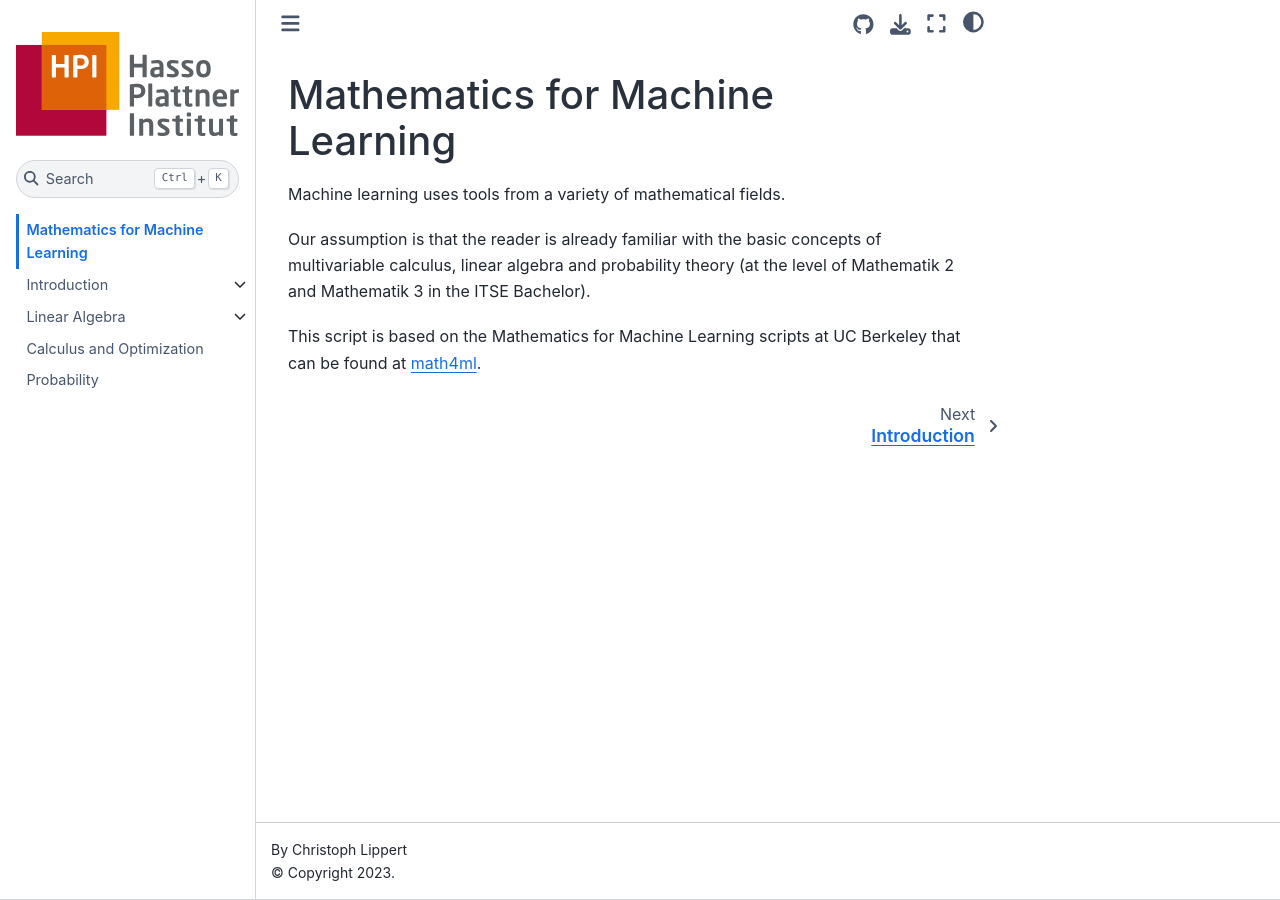
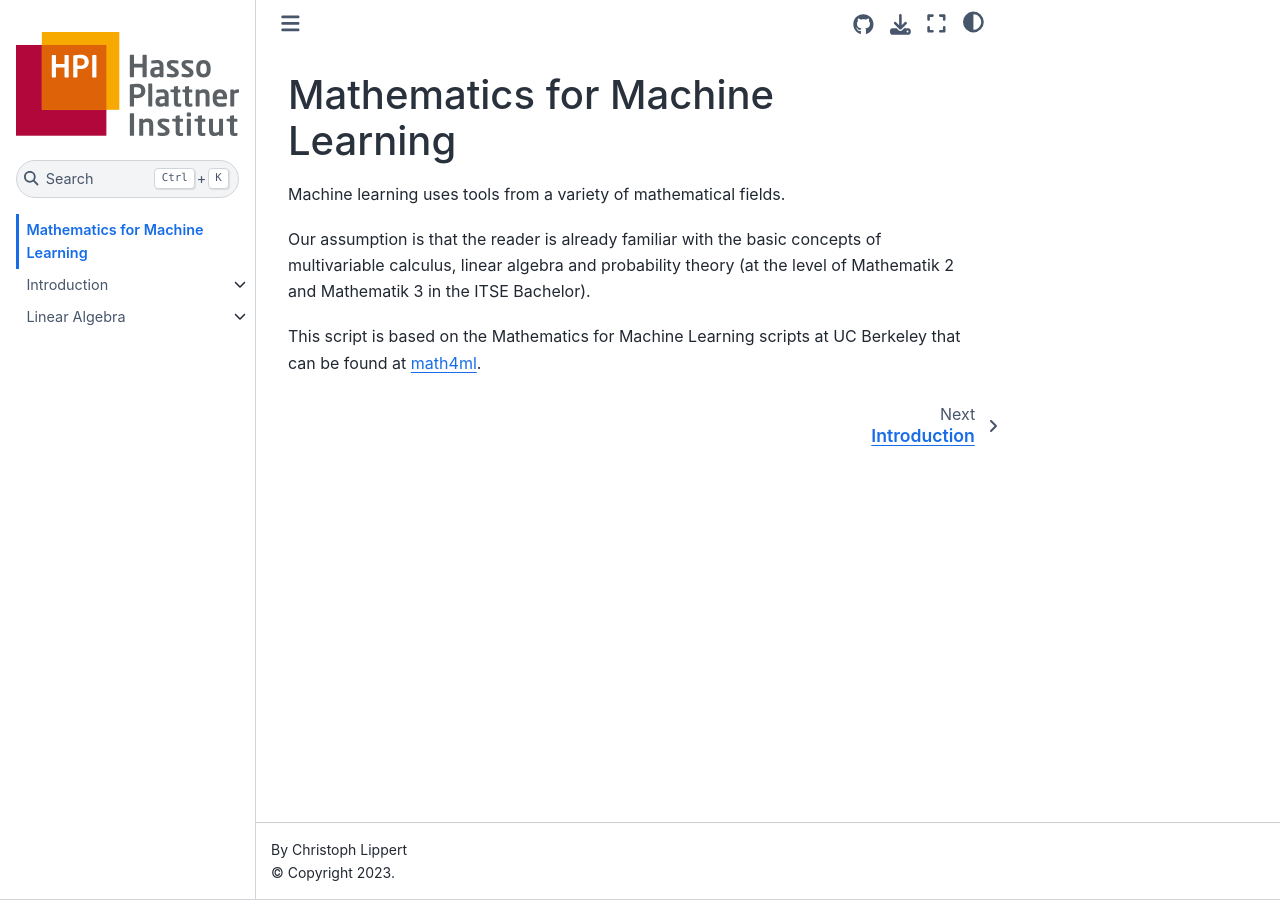
Before and after one commit to HealthML/Math4ML, a Jupyter Book: the page built from index.md, in a window 1280 px wide. Built offline with Jupyter Book 1.0.4 settings and Sphinx 7.4.7 and the Sphinx Book theme 1.1.4, drawn with Linux system fonts in a browser that asks for light colours; pages that are not in the unit, such as notebooks, are missing from menus; some of the changed lines change nothing that is shown.

```diff
--- a/_toc.yml
+++ b/_toc.yml
@@ -18,14 +18,16 @@
     - file: chapter_linear_algebra/normed_spaces
     - file: chapter_linear_algebra/inner_product_spaces
     - file: chapter_linear_algebra/transposition
-    - file: chapter_linear_algebra/eigenvectors
-    - file: chapter_linear_algebra/trace_determinant
-    - file: chapter_linear_algebra/orthogonal_matrices
-    - file: chapter_linear_algebra/symmetric_matrices
-    - file: chapter_linear_algebra/psd_matrices
-    - file: chapter_linear_algebra/svd
-  - file: chapter_calculus/calculus
-  - file: chapter_probability/probability
+##########
+#    - file: chapter_linear_algebra/eigenvectors
+#    - file: chapter_linear_algebra/trace_determinant
+#    - file: chapter_linear_algebra/orthogonal_matrices
+#    - file: chapter_linear_algebra/symmetric_matrices
+#    - file: chapter_linear_algebra/psd_matrices
+#    - file: chapter_linear_algebra/svd
+#  - file: chapter_calculus/calculus
+#  - file: chapter_probability/probability
+#############
 #  - file: example_weather_stations/univariate_linreg
 #  - file: example_weather_stations/linreg
 #  - file: example_weather_stations/ridge_regression
```
